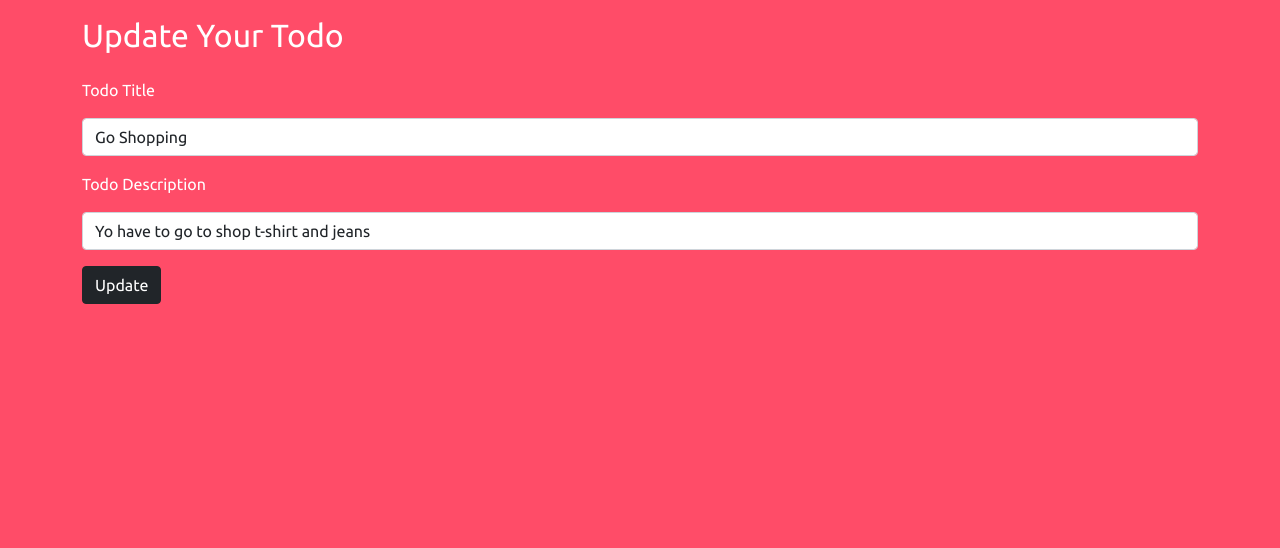
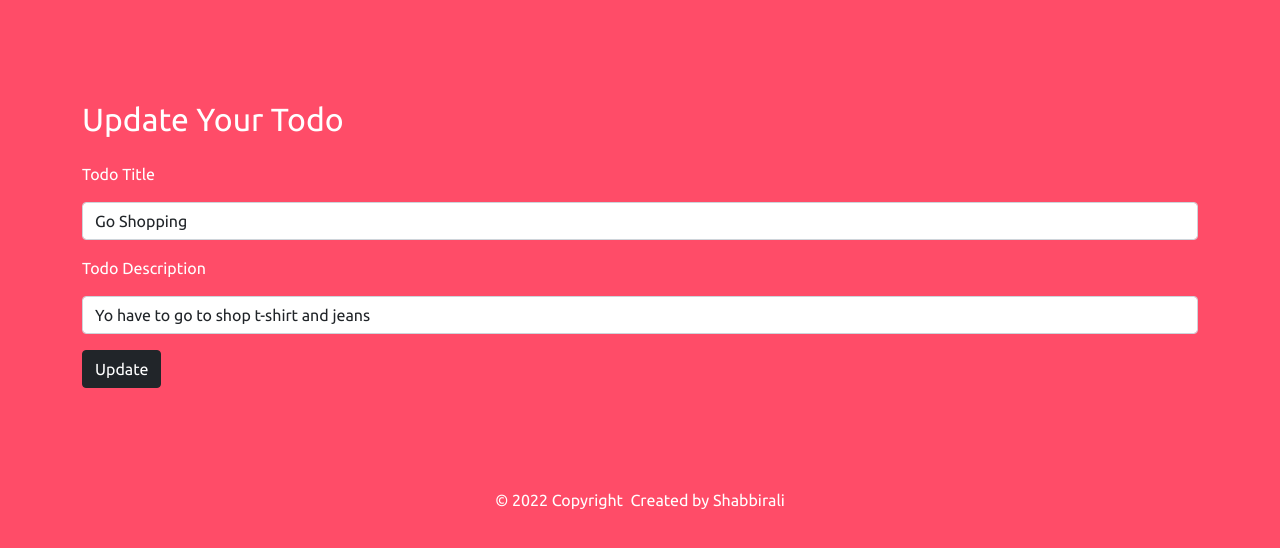
Before and after one commit to nepster440/todo-shabbirali, a Flask app: page /update/1 in a window 1280 px wide. Shown: the part 98-646 px from the top of the page. Run offline with Flask 2, Linux system fonts and the light colour scheme; data comes from the database, SQL or seed files in the repository; both versions use the stored data as it was after the commit.

Commit message:
Fixed Bugs

```diff
--- a/templates/base.html
+++ b/templates/base.html
@@ -34,8 +34,16 @@
       </nav>
     </div>
 
+
 {% block body %}
 
 {% endblock body %}
+
+<footer>
+  <div class="container">
+    <p class="my-100" style="text-align: center;">&copy; 2022 Copyright&nbsp; Created by Shabbirali</p>
+  </div>
+</footer>
+
 </body>
 </html>
--- a/templates/update.html
+++ b/templates/update.html
@@ -3,7 +3,7 @@
 {% block body %}
 
 
-    <div class="container my-3">
+    <div class="container my-100">
       <h2>Update Your Todo</h2>
       <form action="/update/{{todo.sno}}" method="POST">
         <div class="mb-3">
```
Also changed, not shown: todo.db.
